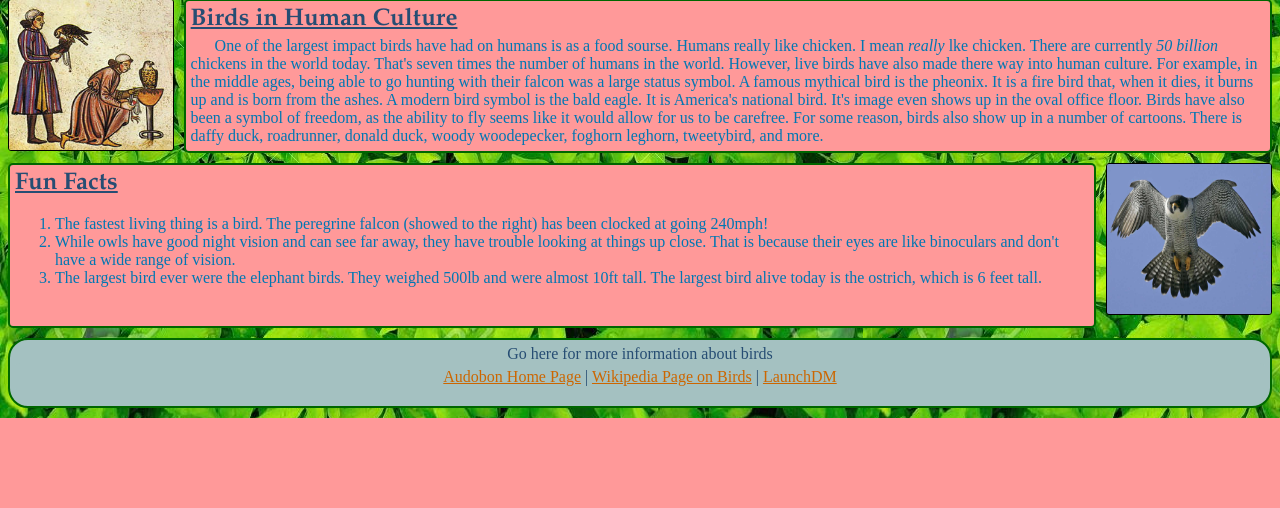
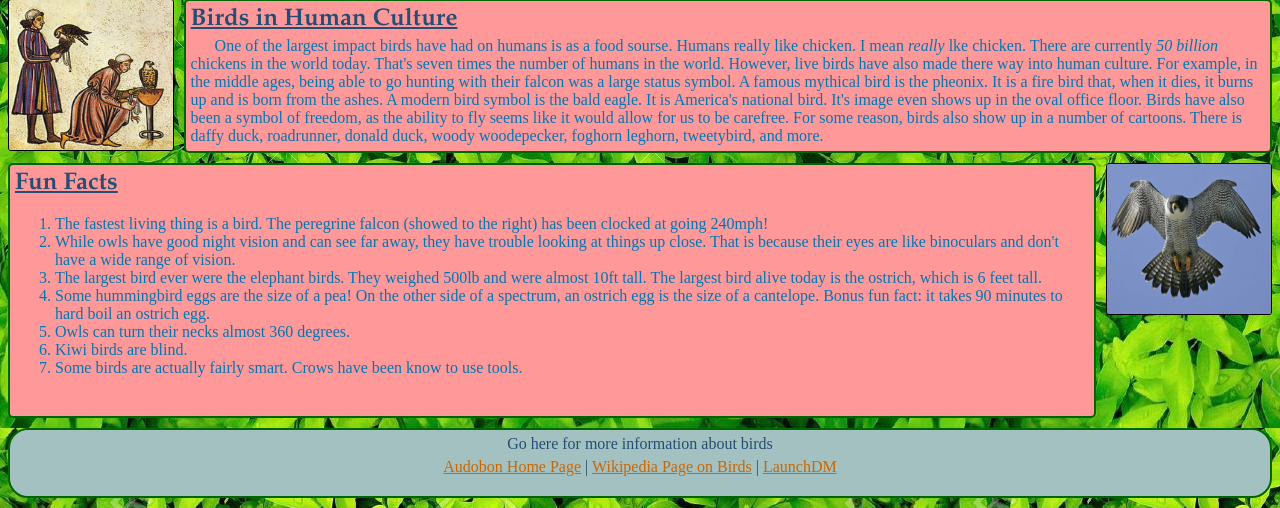
Before and after one commit to mgoldberg/StaticHTML2, a PHP site: page /StaticHTML2/ in a window 1280 px wide. Shown: the part 872-1380 px from the top of the page. Before the commit the page ends 1290 px from the top, so only its background shows below. Run offline with PHP 8.4, Linux system fonts and the light colour scheme.

Commit message:
added more fun facts

```diff
--- a/index.php
+++ b/index.php
@@ -19,7 +19,7 @@
 				&nbsp&nbsp&nbsp&nbsp&nbsp&nbspThere is an extrodinarily high chance that you have seen an animal under the category of bird before.  I just saw one fly right past my window.  That's right I said <text id = "stressed"> fly</text>!  One of the coolest things about birds is that most of them can sustain self powered flight.  Another destinctive trait that all birds have are feathers.  We'll go into more detail later, but for now just know that feathers are similar to long hairs that branch off into other hairs.  All birds also have beaks.  They com in many shapes and sizes, but they are generally pointy yellow triangles at the front of a birds head.  This is the location of the bird's mouth and nose.  Do you remeber seeing a bird yet?  Well hold onto your ostreches because there is a lot more to our feathery friends that meet the eye.
 			</p>
 			<p>
-			     &nbsp&nbsp&nbsp&nbsp&nbsp&nbspIf you are still confused on the concept of a bird, fret not!  Here is a list of birds.  You can search for information about any of them if you like.  As you can see, while birds come in many shapes ans sizes, there are many similarities.
+			    &nbsp&nbsp&nbsp&nbsp&nbsp&nbspIf you are still confused on the concept of a bird, fret not!  Here is a list of birds.  You can search for information about any of them if you like.  As you can see, while birds come in many shapes ans sizes, there are many similarities.
 			</p>
 			<p id = list>
 			<?php
@@ -83,6 +83,10 @@
 					<li>The fastest living thing is a bird.  The peregrine falcon (showed to the right) has been clocked at going 240mph!</li>
 					<li>While owls have good night vision and can see far away, they have trouble looking at things up close.  That is because their eyes are like binoculars and don't have a wide range of vision.</li>
 					<li>The largest bird ever were the elephant birds.  They weighed 500lb and were almost 10ft tall.  The largest bird alive today is the ostrich, which is 6 feet tall.</li>
+					<li>Some hummingbird eggs are the size of a pea!  On the other side of a spectrum, an ostrich egg is the size of a cantelope.  Bonus fun fact: it takes 90 minutes to hard boil an ostrich egg.</li>
+					<li>Owls can turn their necks almost 360 degrees.</li>
+					<li>Kiwi birds are blind.</li>
+					<li>Some birds are actually fairly smart.  Crows have been know to use tools.</li>
 				</ol>
 			</p>
 
```
